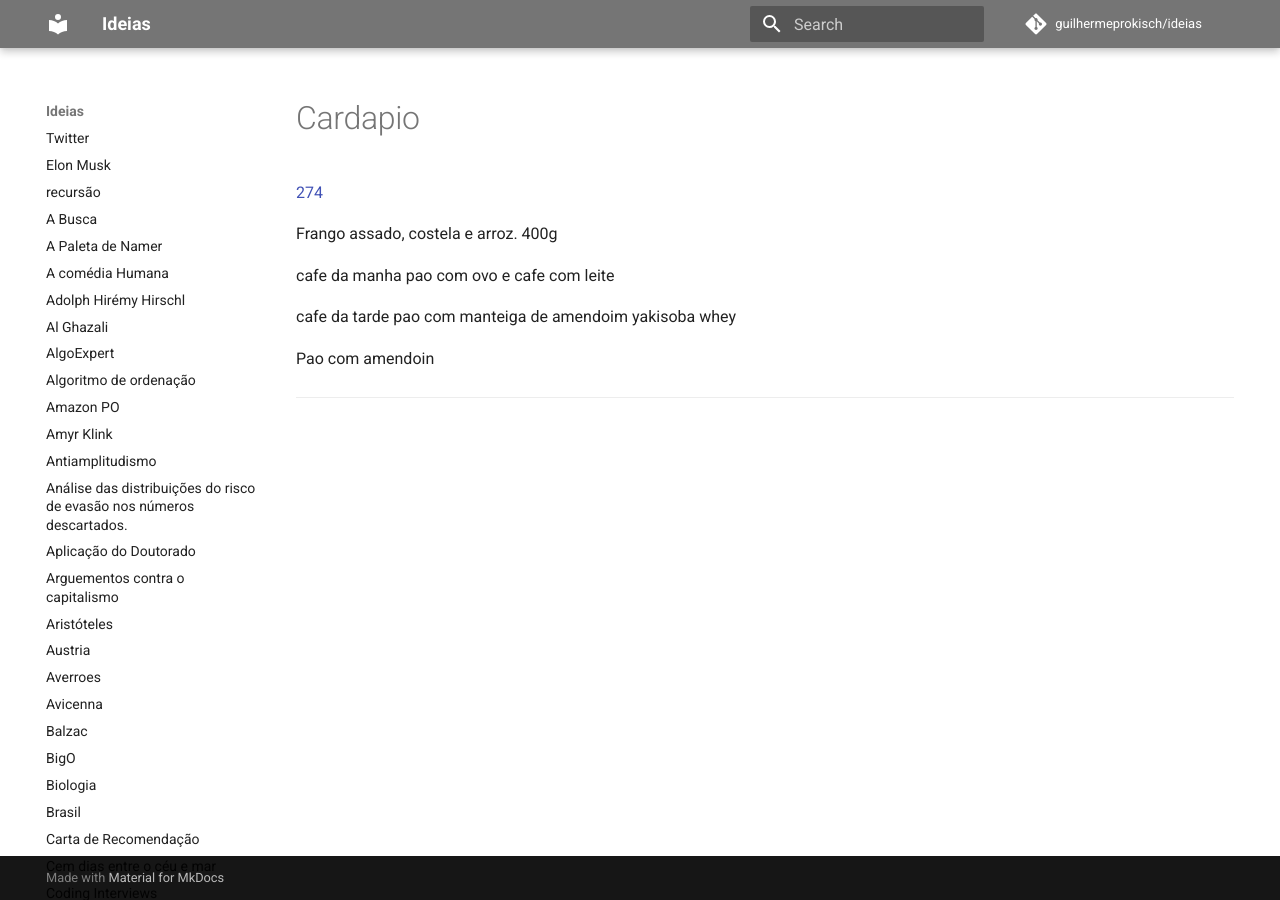
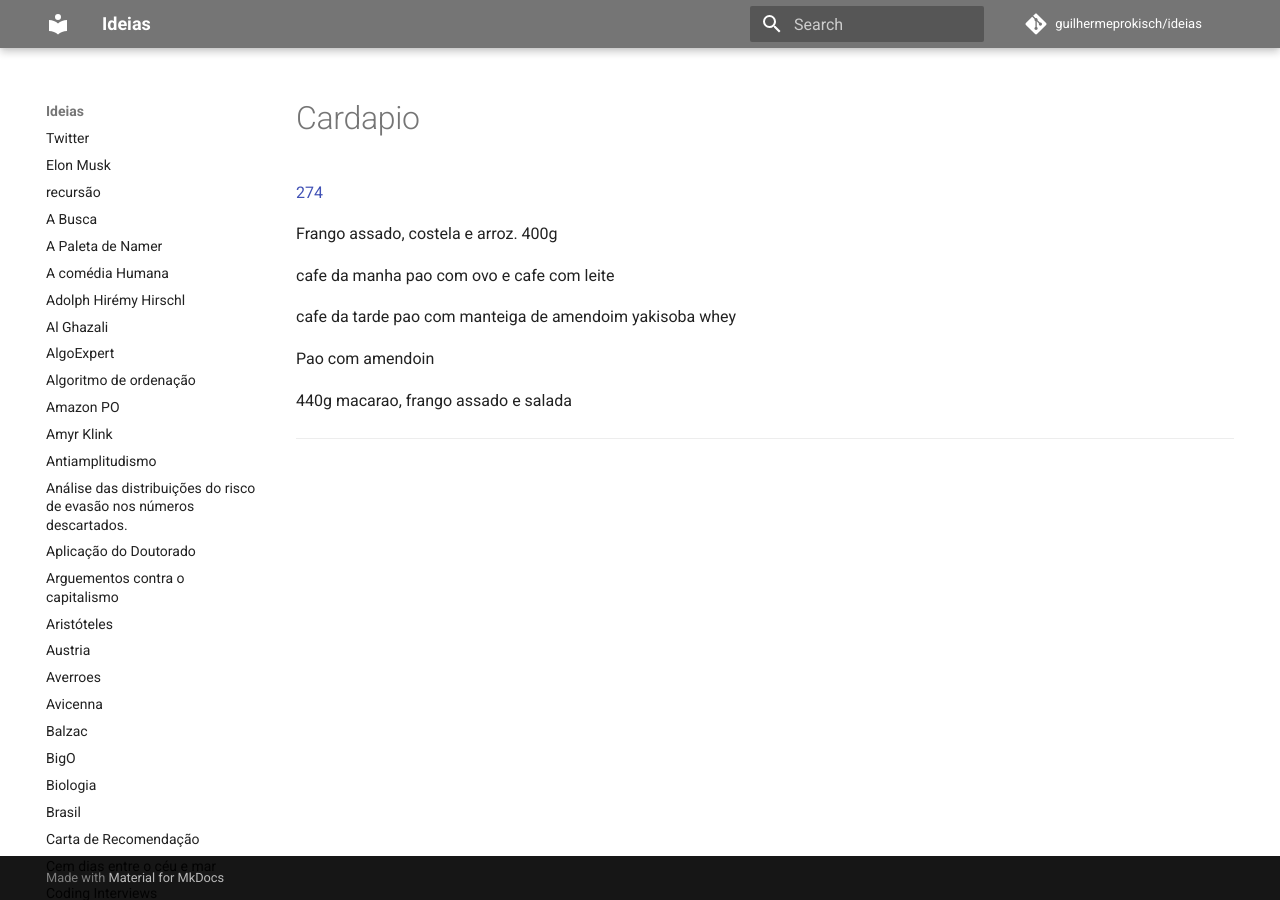
Before and after one commit to guilhermeprokisch/guilherme, an MkDocs documentation site: the page built from docs/cardapio.md, in a window 1280 px wide. Built offline with MkDocs 1.6.1 and Material for MkDocs 9.7.7, drawn with Linux system fonts in a browser that asks for light colours; comment, search, counter and statistics services are not loaded.

```diff
--- a/docs/cardapio.md
+++ b/docs/cardapio.md
@@ -14,4 +14,7 @@ whey
 
 Pao com amendoin
 
+
+440g macarao, frango assado e salada
+
 -------------------------------------------------------------------------------
```
